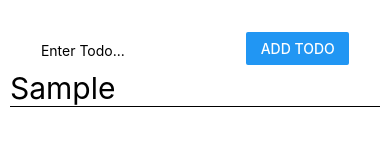
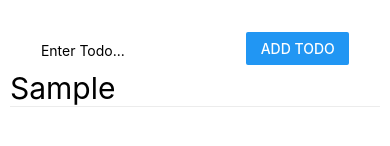
Before and after one commit to beesheer/ReactNativeReduxTodoList, a React Native app: screen / in a window 390 px wide. Both pictures are taken after typing "Sample" into the empty fields and a click on the button "ADD TODO". Shown: the part 274-420 px from the top of the page. Built offline with nearby package versions, Linux system fonts and the light colour scheme.

Commit message:
Style for the todo list.

```diff
--- a/components/Todo.js
+++ b/components/Todo.js
@@ -5,7 +5,14 @@ class Todo extends React.Component {
   render() {
     return (
       <Text
-        style={{ display: 'flex', textDecorationLine: this.props.isCompleted ? 'line-through' : 'none', fontSize: 30, borderBottomWidth: 1, flex: 1}}
+        style={{
+          display: 'flex',
+          textDecorationLine: this.props.isCompleted ? 'line-through' : 'none',
+          fontSize: 30,
+          borderBottomWidth: 1,
+          flex: 1,
+          borderBottomColor: '#ececec'
+        }}
         onPress={this.props.onPress} // Return a passed function from parent. It is in props.
       >
         {this.props.text}
```
